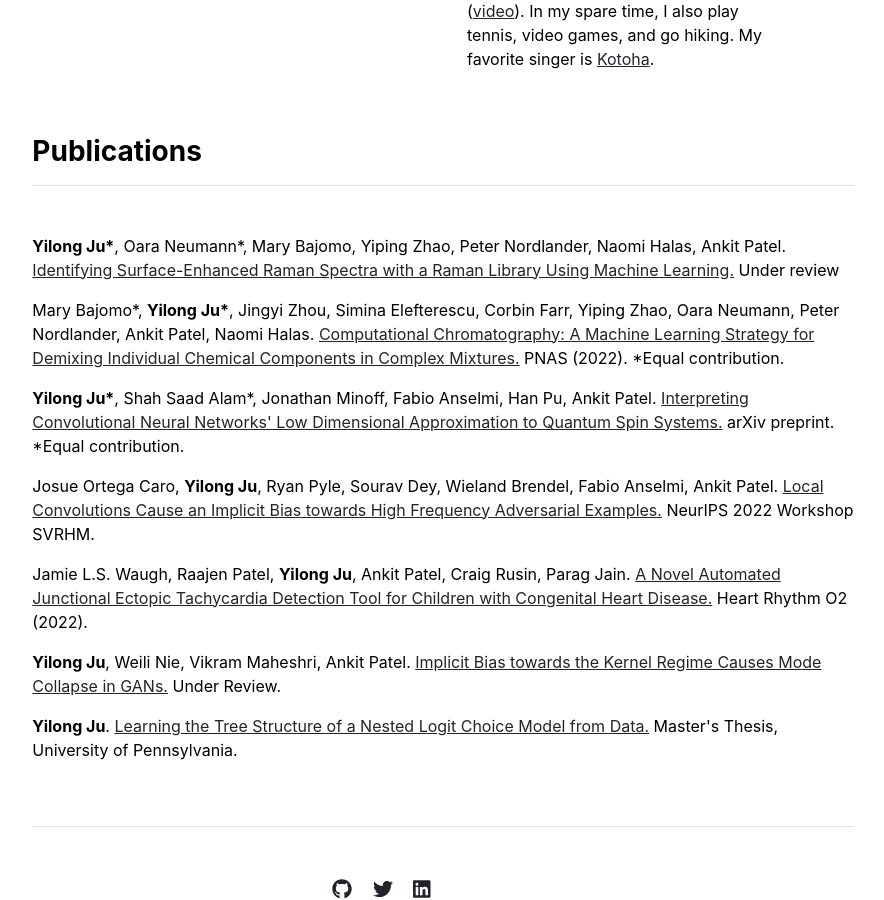
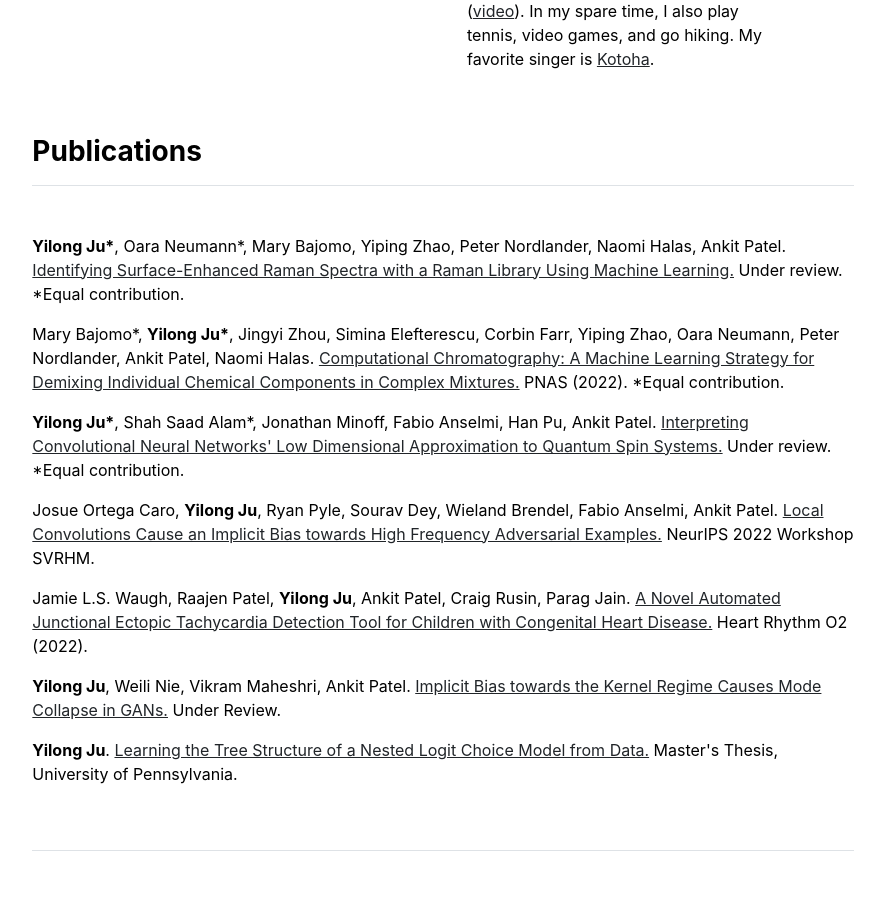
Before and after one commit to YilongJu/yilongju.github.io, a Jekyll site: the page built from index.md, in a window 1280 px wide and 900 px high, scrolled down 1378 px. Shown: the whole window, without its empty margins (197-1081 px from the left). Built offline with Jekyll 4.4.1, drawn with Linux system fonts in a browser that asks for light colours.

Commit message:
Update publications.yml

```diff
--- a/_data/publications.yml
+++ b/_data/publications.yml
@@ -1,7 +1,7 @@
 featured:
-- {name: '<b>Yilong Ju*</b>, Oara Neumann*, Mary Bajomo, Yiping Zhao, Peter Nordlander, Naomi Halas, Ankit Patel.', title: 'Identifying Surface-Enhanced Raman Spectra with a Raman Library Using Machine Learning.', venue: 'Under review', url: ''}
+- {name: '<b>Yilong Ju*</b>, Oara Neumann*, Mary Bajomo, Yiping Zhao, Peter Nordlander, Naomi Halas, Ankit Patel.', title: 'Identifying Surface-Enhanced Raman Spectra with a Raman Library Using Machine Learning.', venue: 'Under review. *Equal contribution.', url: ''}
 - {name: 'Mary Bajomo*, <b>Yilong Ju*</b>, Jingyi Zhou, Simina Elefterescu, Corbin Farr, Yiping Zhao, Oara Neumann, Peter Nordlander, Ankit Patel, Naomi Halas.', title: 'Computational Chromatography: A Machine Learning Strategy for Demixing Individual Chemical Components in Complex Mixtures.', venue: 'PNAS (2022). *Equal contribution.', url: 'https://www.pnas.org/doi/10.1073/pnas.2211406119'}
-- {name: '<b>Yilong Ju*</b>, Shah Saad Alam*, Jonathan Minoff, Fabio Anselmi, Han Pu, Ankit Patel.', title: 'Interpreting Convolutional Neural Networks&apos; Low Dimensional Approximation to Quantum Spin Systems.', venue: 'arXiv preprint. *Equal contribution.', url: 'http://arxiv.org/abs/2210.00692'}
+- {name: '<b>Yilong Ju*</b>, Shah Saad Alam*, Jonathan Minoff, Fabio Anselmi, Han Pu, Ankit Patel.', title: 'Interpreting Convolutional Neural Networks&apos; Low Dimensional Approximation to Quantum Spin Systems.', venue: 'Under review. *Equal contribution.', url: 'http://arxiv.org/abs/2210.00692'}
 - {name: 'Josue Ortega Caro, <b>Yilong Ju</b>, Ryan Pyle, Sourav Dey, Wieland Brendel, Fabio Anselmi, Ankit Patel.', title: 'Local Convolutions Cause an Implicit Bias towards High Frequency Adversarial Examples.', venue: 'NeurIPS 2022 Workshop SVRHM.', url: 'https://arxiv.org/abs/2006.11440'}
 - {name: 'Jamie L.S. Waugh, Raajen Patel, <b>Yilong Ju</b>, Ankit Patel, Craig Rusin, Parag Jain.', title: 'A Novel Automated Junctional Ectopic Tachycardia Detection Tool for Children with Congenital Heart Disease.', venue: 'Heart Rhythm O2 (2022).', url: 'https://doi.org/10.1016/j.hroo.2022.02.014'}
 - {name: '<b>Yilong Ju</b>, Weili Nie, Vikram Maheshri, Ankit Patel.', title: 'Implicit Bias towards the Kernel Regime Causes Mode Collapse in GANs.', venue: 'Under Review.', url: '/assets/7785_implicit_bias_towards_the_kern.pdf'}
```
